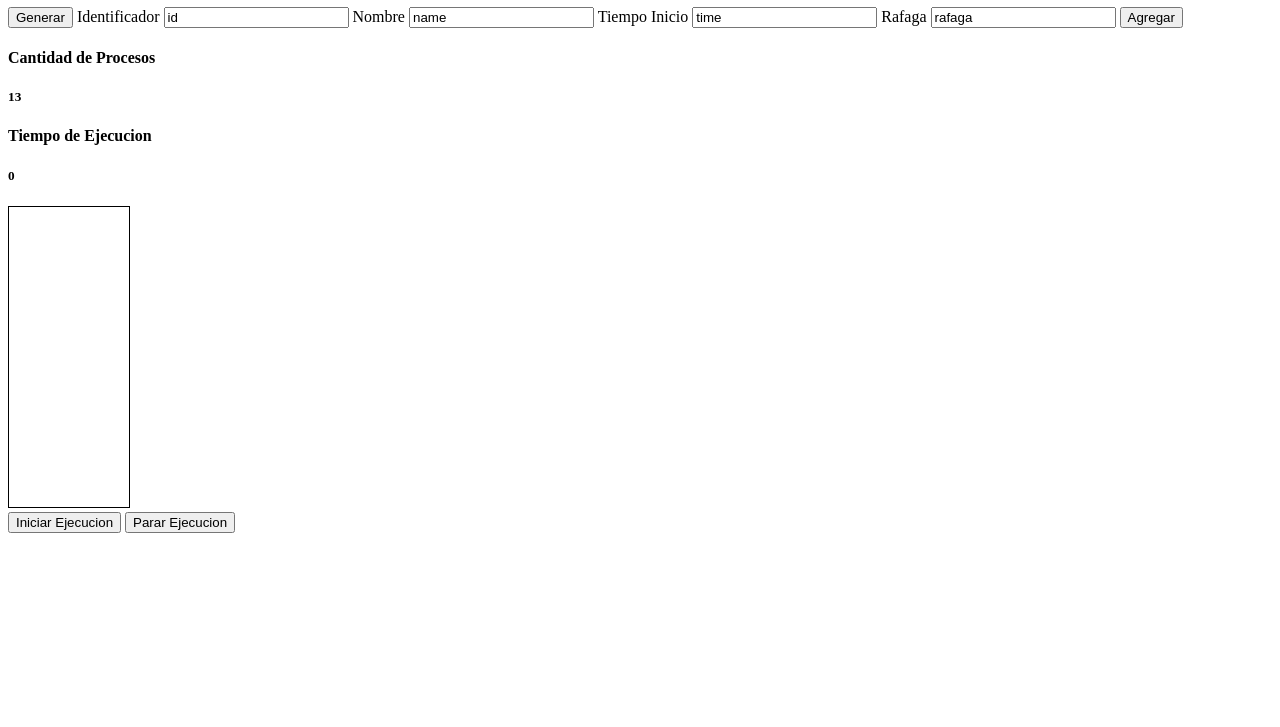
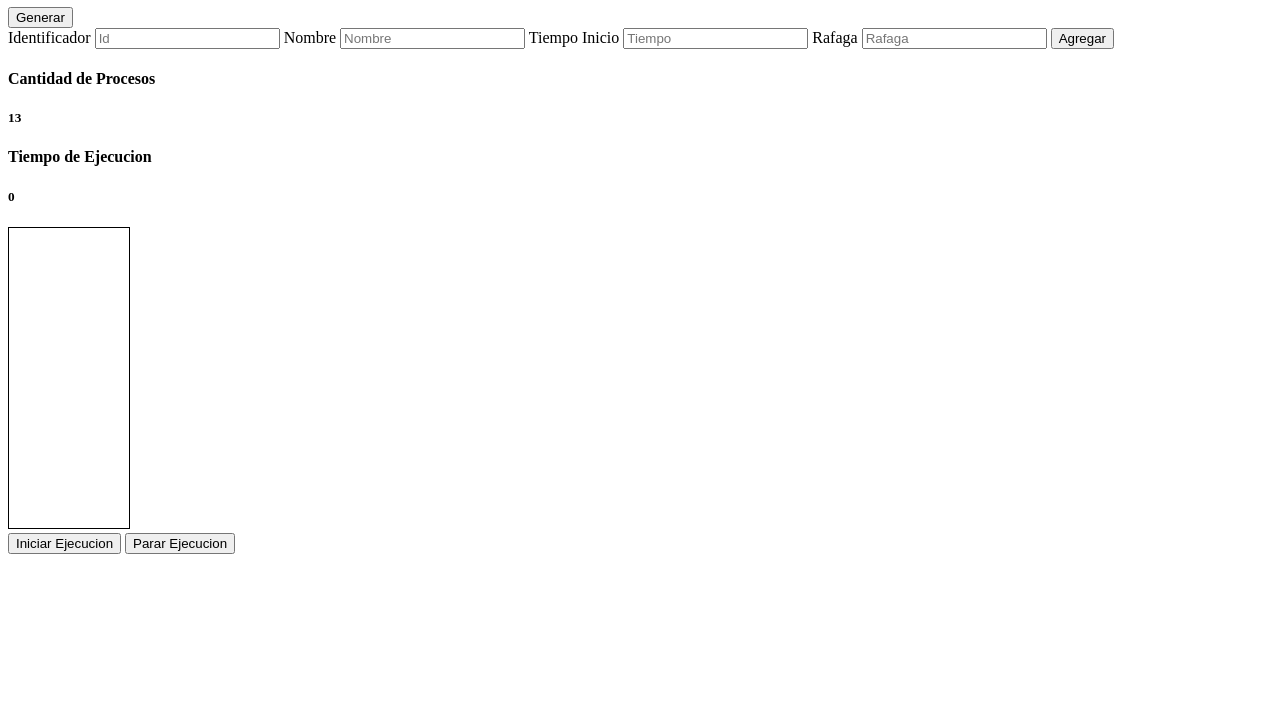
Before and after one commit to vmgabriel/srjf-so, a plain HTML site: page index.html in a window 1280 px wide. Shown: the part 73-800 px from the top of the page. Drawn offline with Linux system fonts and the light colour scheme.

Commit message:
Agregado INDEX

```diff
--- a/index.html
+++ b/index.html
@@ -10,17 +10,17 @@
     <div>
         <h1>Algoritmos de Planificacion - SRTF</h1>
     </div>
+    <button onclick="generar()">Generar</button>
     <div>
         <form action="">
-            <button onclick="">Generar</button>
             <label for="txtTiempoInicio">Identificador</label>
-            <input class="text" name="txtId" type="text" value="id"/>
+            <input id="txtId" class="text" name="txtId" type="text" value="" placeholder="Id"/>
             <label for="txtTiempoInicio">Nombre</label>
-            <input class="text" name="txtNombre" type="text" value="name"/>
+            <input id="txtNombre" class="text" name="txtNombre" type="text" value="" placeholder="Nombre"/>
             <label for="txtTiempoInicio">Tiempo Inicio</label>
-            <input class="text" name="txtTiempoInicio" type="text" value="time"/>
+            <input id="txtTiempo" class="text" name="txtTiempoInicio" type="text" value="" placeholder="Tiempo"/>
             <label for="txtTiempoInicio">Rafaga</label>
-            <input class="text" name="txtRafaga" type="text" value="rafaga"/>
+            <input id="txtRafaga" class="text" name="txtRafaga" type="text" value="" placeholder="Rafaga"/>
             <button onclick="">Agregar</button>
         </form>
     </div>
```
